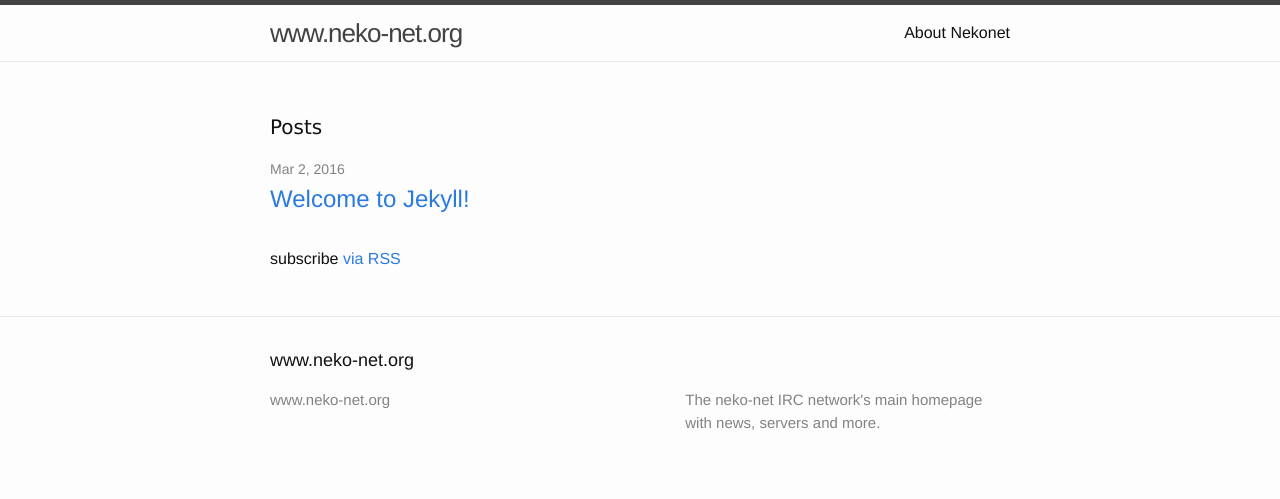
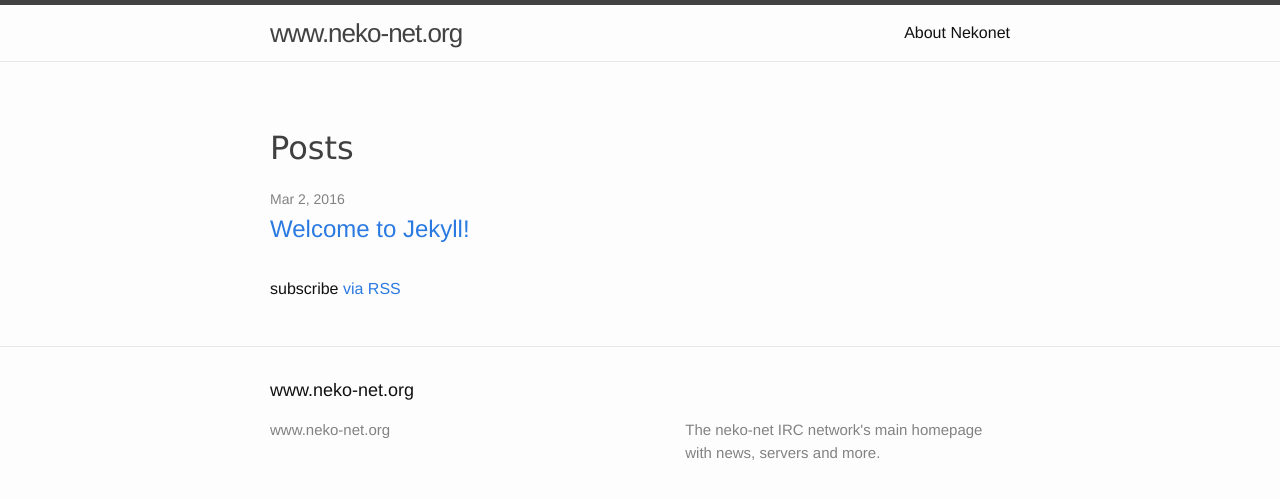
Before and after one commit to josteink/neko-net-pages, a Jekyll site: the page built from index.html, in a window 1280 px wide. Shown: the top 499 px of the page. Built offline with Jekyll 4.4.1, drawn with Linux system fonts in a browser that asks for light colours.

Commit message:
More CSS stuff.

```diff
--- a/_sass/_nekonet.scss
+++ b/_sass/_nekonet.scss
@@ -5,8 +5,9 @@ h1 {
     font-family: Verdana, Droid Sans Mono, Sans Serif;
 }
 
-.post-header h1 {
+.post-header h1, h1.page-heading {
     color: #404040;
+    font-size: 24pt;
 }
 
 .post-content h1 {
```
